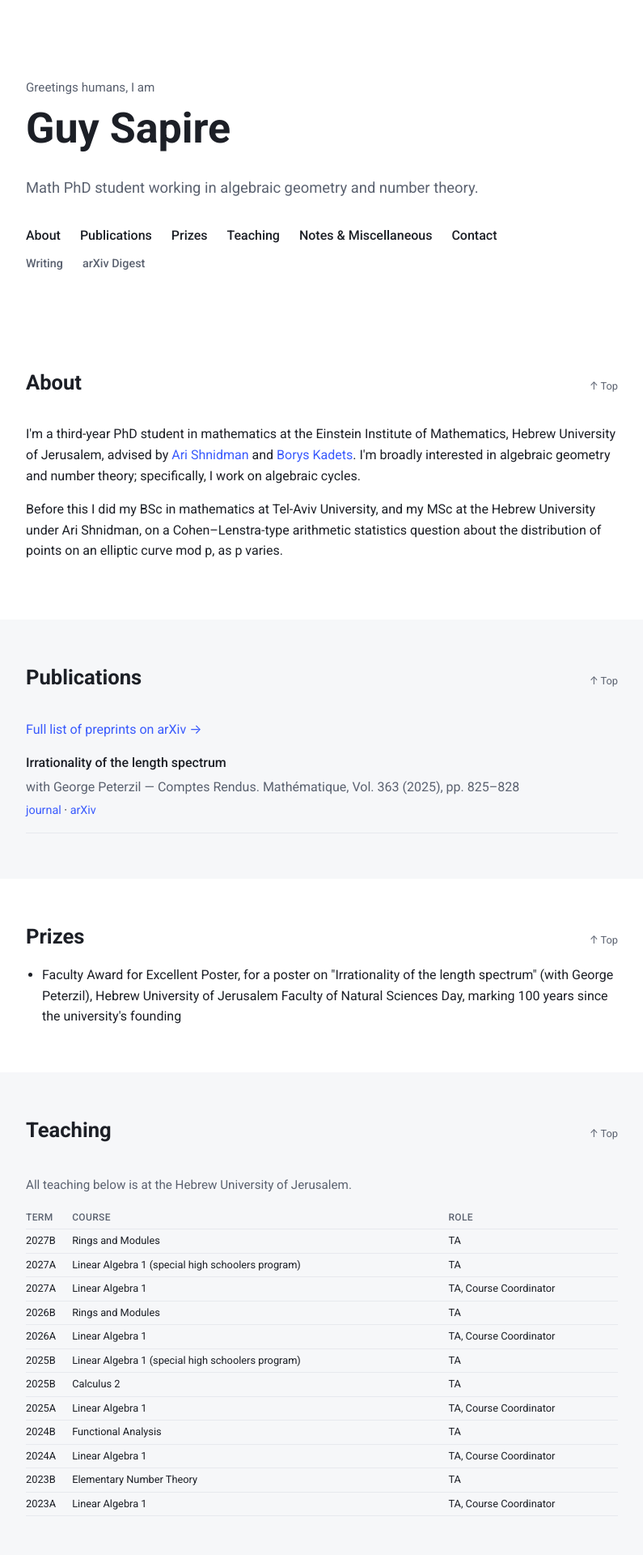
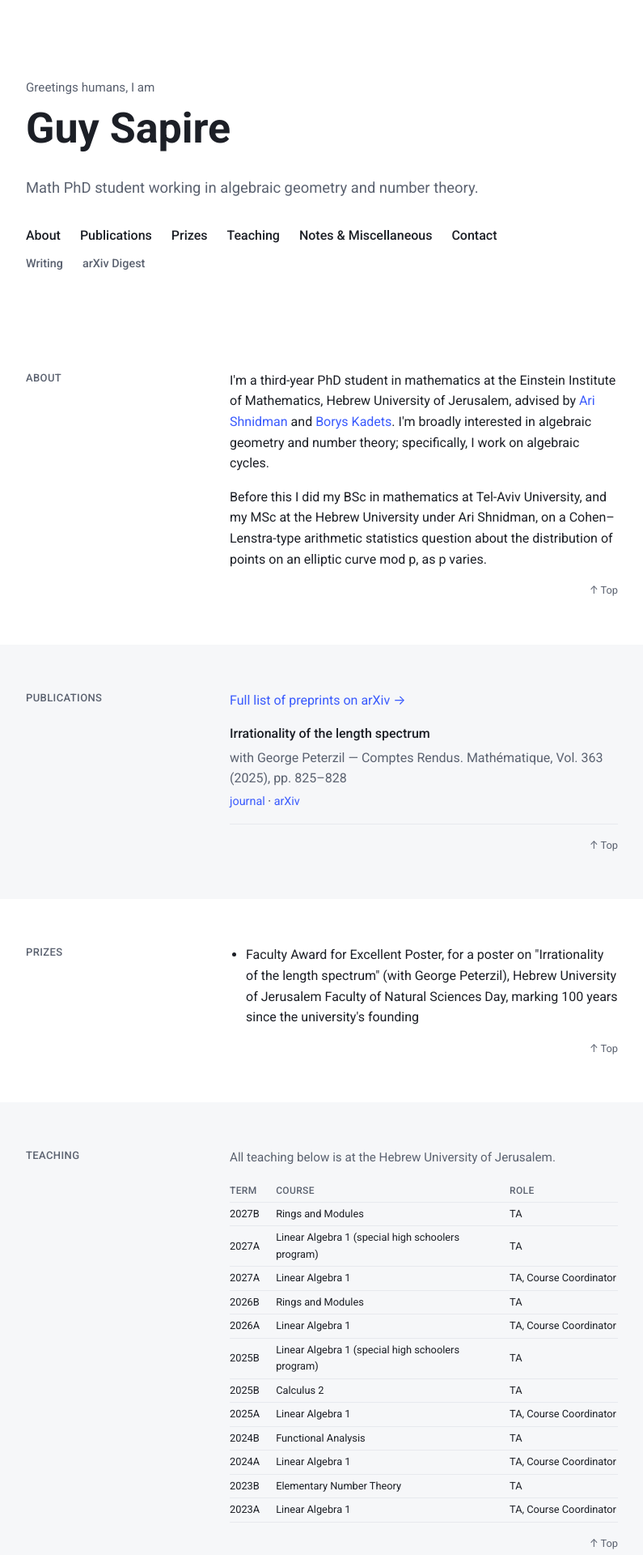
Before and after one commit to GuySa/GuySa.github.io, a Jekyll site: the page built from index.html, in a window 1280 px wide. Shown: the top 1920 px of the page at 81% size, without its empty margins (242-1037 px from the left). Built offline with Jekyll 4.4.1, drawn with Linux system fonts in a browser that asks for light colours.

Commit message:
Lay out the home page with LabeledSection bands; 13px section labels; keep Top links
Co-Authored-By: Claude Sonnet 5.5 <noreply@anthropic.com>

```diff
--- a/css/style.css
+++ b/css/style.css
@@ -155,30 +155,60 @@ h1, h2, h3 {
   padding: var(--space-14) 0;
 }
 
-.section.alt {
-  background: var(--bg-alt);
-}
-
 .section h2 {
   font-size: 1.6rem;
   margin-bottom: 20px;
 }
 
-.section-heading {
-  display: flex;
-  align-items: baseline;
-  justify-content: space-between;
-  gap: 16px;
+.section.alt {
+  background: var(--bg-alt);
 }
 
-.section-heading h2 {
-  margin-bottom: 20px;
+/* LabeledSection: label column at the left, content at the right */
+
+.labeled-grid {
+  display: grid;
+  grid-template-columns: repeat(12, minmax(0, 1fr));
+  column-gap: var(--space-6);
+}
+
+.section h2.section-label {
+  grid-column: span 4;
+  margin: 0;
+  color: var(--text-muted);
+  font-size: 13px;
+  font-weight: 500;
+  letter-spacing: 0.03em;
+  line-height: 1.6;
+  text-transform: uppercase;
+}
+
+.section-content {
+  grid-column: span 8;
+  min-width: 0;
 }
 
 .to-top {
+  display: block;
+  margin-top: var(--space-4);
   color: var(--text-muted);
   font-size: 0.8rem;
-  white-space: nowrap;
+  text-align: right;
+}
+
+.section-content > :first-child {
+  margin-top: 0;
+}
+
+@media (max-width: 640px) {
+  .section h2.section-label,
+  .section-content {
+    grid-column: span 12;
+  }
+
+  .section h2.section-label {
+    margin-bottom: var(--space-2);
+  }
 }
 
 .cards {
--- a/index.html
+++ b/index.html
@@ -28,12 +28,11 @@
   </header>
 
   <main>
-    <section id="about" class="section">
+    <section id="about" class="section labeled">
       <div class="wrap">
-        <div class="section-heading">
-          <h2>About</h2>
-          <a href="#top" class="to-top" aria-label="Back to top">&uarr; Top</a>
-        </div>
+        <div class="labeled-grid">
+          <h2 class="section-label">About</h2>
+          <div class="section-content">
             <p>
               I'm a third-year PhD student in mathematics at the Einstein Institute
               of Mathematics, Hebrew University of Jerusalem, advised by
@@ -48,15 +47,17 @@
               arithmetic statistics question about the distribution of points on an
               elliptic curve mod p, as p varies.
             </p>
+            <a href="#top" class="to-top" aria-label="Back to top">&uarr; Top</a>
+          </div>
+        </div>
       </div>
     </section>
 
-    <section id="publications" class="section alt">
+    <section id="publications" class="section labeled alt">
       <div class="wrap">
-        <div class="section-heading">
-          <h2>Publications</h2>
-          <a href="#top" class="to-top" aria-label="Back to top">&uarr; Top</a>
-        </div>
+        <div class="labeled-grid">
+          <h2 class="section-label">Publications</h2>
+          <div class="section-content">
             <p><a href="https://arxiv.org/a/sapire_g_1.html" target="_blank" rel="noopener">Full list of preprints on arXiv &rarr;</a></p>
             <ul class="paper-list">
               <li>
@@ -69,27 +70,31 @@
                 </p>
               </li>
             </ul>
+            <a href="#top" class="to-top" aria-label="Back to top">&uarr; Top</a>
+          </div>
+        </div>
       </div>
     </section>
 
-    <section id="prizes" class="section">
+    <section id="prizes" class="section labeled">
       <div class="wrap">
-        <div class="section-heading">
-          <h2>Prizes</h2>
-          <a href="#top" class="to-top" aria-label="Back to top">&uarr; Top</a>
-        </div>
+        <div class="labeled-grid">
+          <h2 class="section-label">Prizes</h2>
+          <div class="section-content">
             <ul class="prize-list">
               <li>Faculty Award for Excellent Poster, for a poster on "Irrationality of the length spectrum" (with George Peterzil), Hebrew University of Jerusalem Faculty of Natural Sciences Day, marking 100 years since the university's founding</li>
             </ul>
+            <a href="#top" class="to-top" aria-label="Back to top">&uarr; Top</a>
+          </div>
+        </div>
       </div>
     </section>
 
-    <section id="teaching" class="section alt">
+    <section id="teaching" class="section labeled alt">
       <div class="wrap">
-        <div class="section-heading">
-          <h2>Teaching</h2>
-          <a href="#top" class="to-top" aria-label="Back to top">&uarr; Top</a>
-        </div>
+        <div class="labeled-grid">
+          <h2 class="section-label">Teaching</h2>
+          <div class="section-content">
             <p class="section-note">All teaching below is at the Hebrew University of Jerusalem.</p>
             <div class="teaching-table-wrap">
               <table class="teaching-table">
@@ -112,15 +117,17 @@
                 </tbody>
               </table>
             </div>
+            <a href="#top" class="to-top" aria-label="Back to top">&uarr; Top</a>
+          </div>
+        </div>
       </div>
     </section>
 
-    <section id="notes" class="section">
+    <section id="notes" class="section labeled">
       <div class="wrap">
-        <div class="section-heading">
-          <h2>Notes &amp; Miscellaneous</h2>
-          <a href="#top" class="to-top" aria-label="Back to top">&uarr; Top</a>
-        </div>
+        <div class="labeled-grid">
+          <h2 class="section-label">Notes &amp; Miscellaneous</h2>
+          <div class="section-content">
             <p class="notes-disclaimer">These are informal personal notes, not intended for publication. They may contain mistakes and get pretty rough in places, so read with even more skepticism than usual.</p>
             <ul class="notes-list">
               <li>
@@ -152,15 +159,17 @@
                 <p class="note-meta">MSc Thesis, HUJI, advised by Ari Shnidman &mdash; 27 March 2023</p>
               </li>
             </ul>
+            <a href="#top" class="to-top" aria-label="Back to top">&uarr; Top</a>
+          </div>
+        </div>
       </div>
     </section>
 
-    <section id="contact" class="section alt">
+    <section id="contact" class="section labeled alt">
       <div class="wrap">
-        <div class="section-heading">
-          <h2>Contact</h2>
-          <a href="#top" class="to-top" aria-label="Back to top">&uarr; Top</a>
-        </div>
+        <div class="labeled-grid">
+          <h2 class="section-label">Contact</h2>
+          <div class="section-content">
             <p>The best way to reach me is by email:</p>
             <ul class="links">
               <li>
@@ -170,6 +179,9 @@
                 </a>
               </li>
             </ul>
+            <a href="#top" class="to-top" aria-label="Back to top">&uarr; Top</a>
+          </div>
+        </div>
       </div>
     </section>
   </main>
```
Lines whose indentation alone changed are shown as unchanged.
